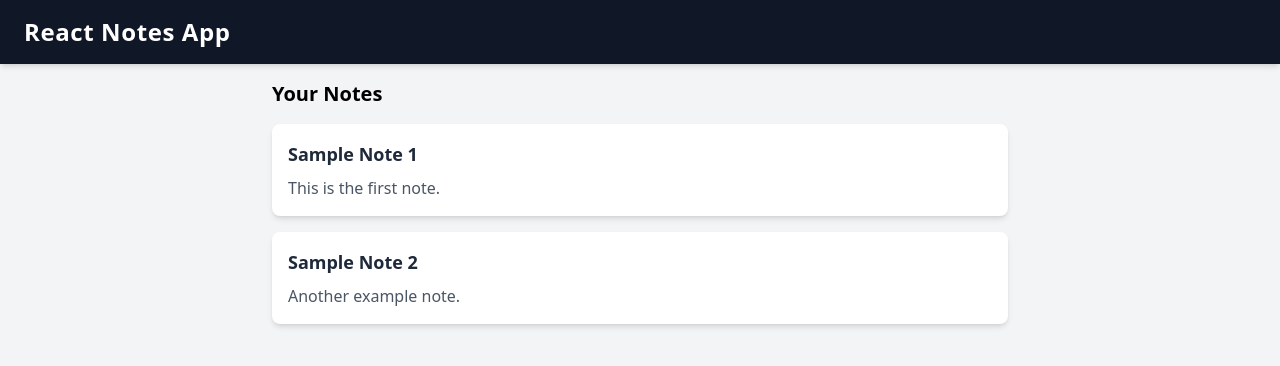
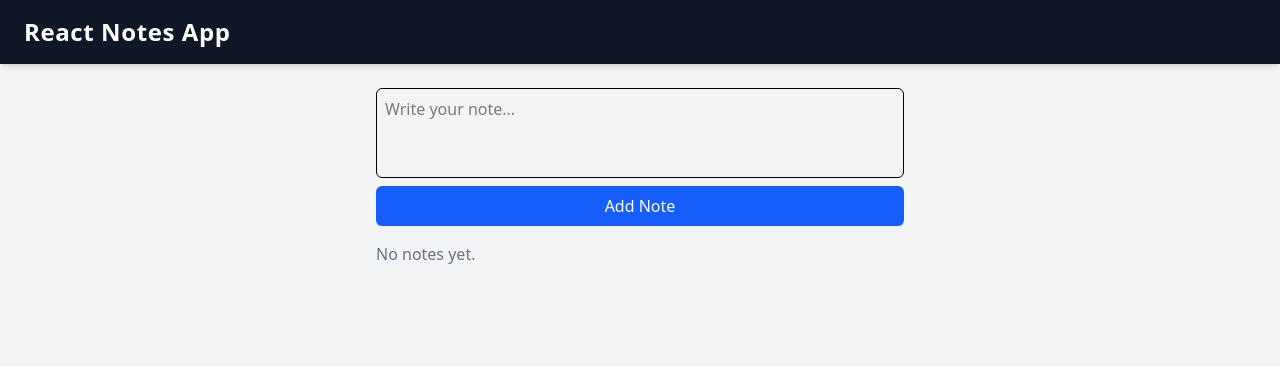
Before and after one commit to mebishwak090/React-Notes-App, a React (Vite) app: page / in a window 1280 px wide. Shown: the top 366 px of the page. Built offline with nearby package versions, Linux system fonts and the light colour scheme.

Commit message:
Feat: Store notes in local storage
- Load saved notes on page load
- Display list of notes
- Add notes via AddNote component

```diff
--- a/src/App.jsx
+++ b/src/App.jsx
@@ -1,19 +1,55 @@
-import { useState } from 'react';
-import Header from './components/Header';
-import NoteList from './components/NoteList';
+import { useState, useEffect } from "react";
+import Header from "./components/Header";
+import AddNote from "./components/AddNote";
+
+const STORAGE_KEY = "notes";
 
 export default function App() {
-  const [notes, setNotes] = useState([
-    { title: 'Sample Note 1', content: 'This is the first note.' },
-    { title: 'Sample Note 2', content: 'Another example note.' },
-  ]);
+  // 1️⃣ Initialize state from localStorage
+  const [notes, setNotes] = useState(() => {
+    // This ensures initial state comes from localStorage only once
+    const saved = localStorage.getItem(STORAGE_KEY);
+    return saved ? JSON.parse(saved) : [];
+  });
+
+  // 2️⃣ Save notes whenever they change
+  useEffect(() => {
+    localStorage.setItem(STORAGE_KEY, JSON.stringify(notes));
+  }, [notes]);
+
+  // Add note
+  const addNote = (text) => {
+    const newNote = { id: Date.now(), text };
+    setNotes((prev) => [newNote, ...prev]);
+  };
+
+  // Delete note
+  const deleteNote = (id) => {
+    setNotes((prev) => prev.filter((note) => note.id !== id));
+  };
 
   return (
     <div className="min-h-screen bg-gray-100">
       <Header />
-      <main className="max-w-3xl mx-auto p-4">
-        <h2 className="text-xl font-semibold mb-2">Your Notes</h2>
-        <NoteList notes={notes} />
+      <main className="p-6 max-w-xl mx-auto">
+        <AddNote onAdd={addNote} />
+        <div className="flex flex-col gap-3">
+          {notes.length === 0 && <p className="text-gray-500">No notes yet.</p>}
+          {notes.map((note) => (
+            <div
+              key={note.id}
+              className="bg-white p-3 rounded-md shadow-sm border flex justify-between items-center"
+            >
+              <span>{note.text}</span>
+              <button
+                onClick={() => deleteNote(note.id)}
+                className="text-red-500 hover:text-red-700 transition"
+              >
+                Delete
+              </button>
+            </div>
+          ))}
+        </div>
       </main>
     </div>
   );
--- /dev/null
+++ b/src/components/AddNote.jsx
@@ -0,0 +1,30 @@
+import { useState } from "react";
+
+export default function AddNote({ onAdd }) {
+  const [noteText, setNoteText] = useState("");
+
+  const handleSubmit = (e) => {
+    e.preventDefault();
+    if (!noteText.trim()) return; // prevent empty notes
+    onAdd(noteText);
+    setNoteText(""); // clear input
+  };
+
+  return (
+    <form onSubmit={handleSubmit} className="flex flex-col gap-2 mb-4">
+      <textarea
+        className="border rounded-md p-2 focus:outline-none focus:ring-2 focus:ring-blue-500 resize-none"
+        placeholder="Write your note..."
+        value={noteText}
+        onChange={(e) => setNoteText(e.target.value)}
+        rows={3}
+      />
+      <button
+        type="submit"
+        className="bg-blue-600 text-white px-4 py-2 rounded-md hover:bg-blue-700 transition"
+      >
+        Add Note
+      </button>
+    </form>
+  );
+}
```
